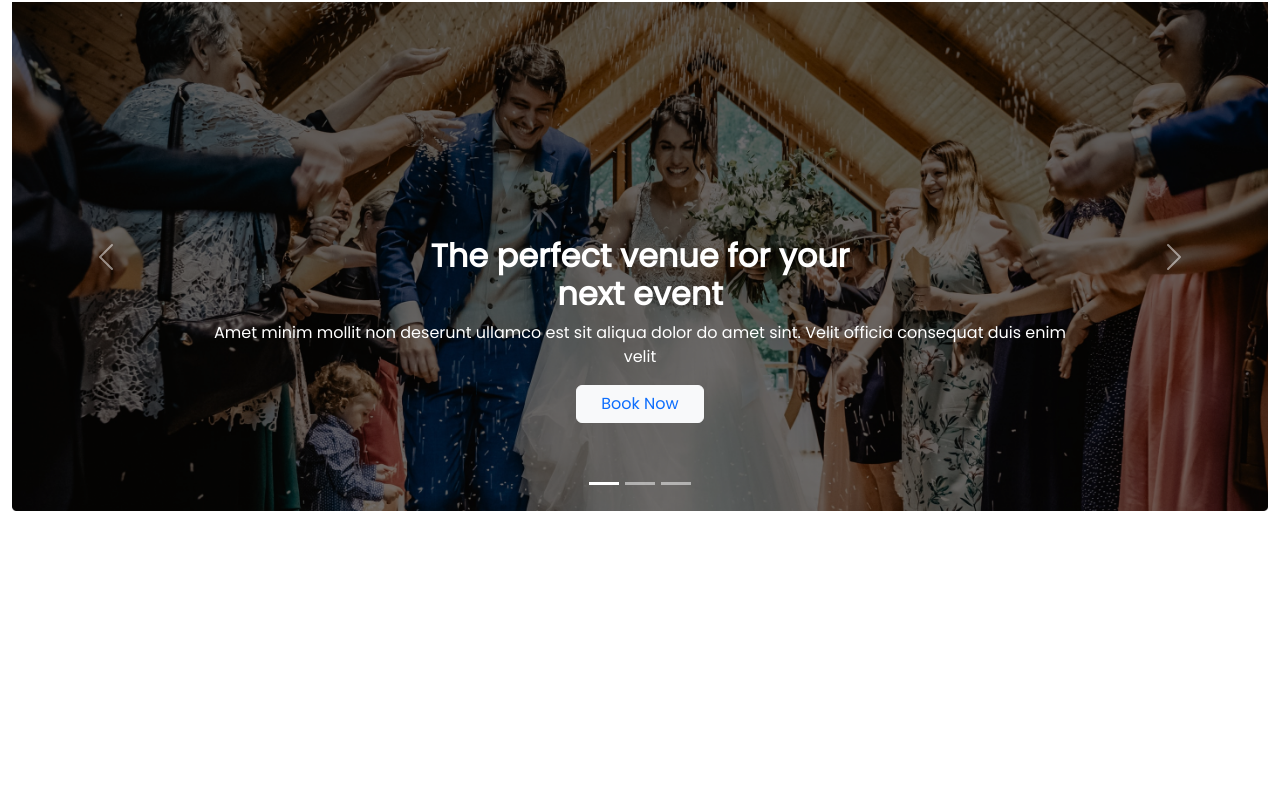
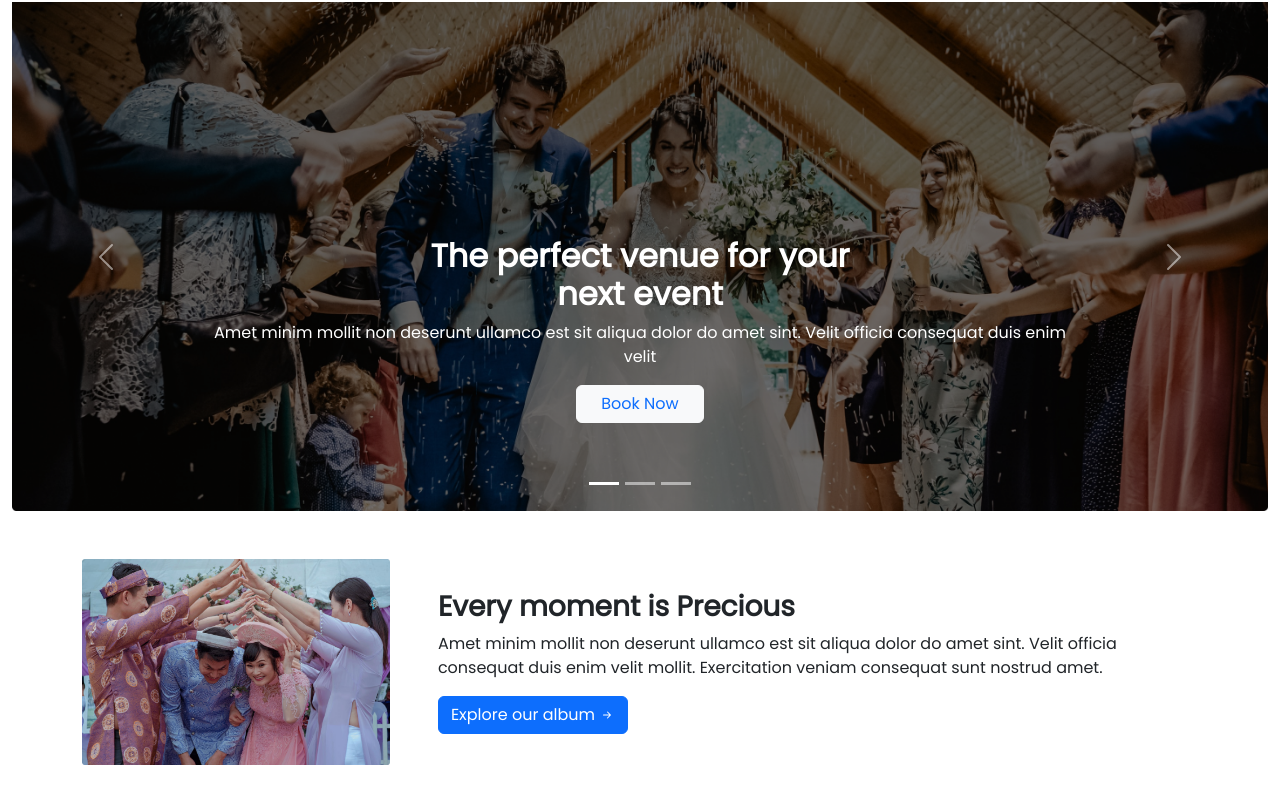
Before and after one commit to Fuad-Taufiqul-Hakim/convention-center-bs, a plain HTML site: page index.html in a window 1280 px wide. Shown: the part 68-872 px from the top of the page. Before the commit the page ends 800 px from the top, so only its background shows below. Drawn offline with nearby package versions, Linux system fonts and the light colour scheme.

Commit message:
wedding section added

```diff
--- a/index.html
+++ b/index.html
@@ -5,8 +5,7 @@
     <meta http-equiv="X-UA-Compatible" content="IE=edge" />
     <meta name="viewport" content="width=device-width, initial-scale=1.0" />
     <title>Convention Center</title>
-    <!-- custom css -->
-    <link rel="stylesheet" href="styles/style.css" />
+
     <!-- font -->
     <link rel="preconnect" href="https://fonts.googleapis.com" />
     <link rel="preconnect" href="https://fonts.gstatic.com" crossorigin />
@@ -21,6 +20,8 @@
       integrity="sha384-GLhlTQ8iRABdZLl6O3oVMWSktQOp6b7In1Zl3/Jr59b6EGGoI1aFkw7cmDA6j6gD"
       crossorigin="anonymous"
     />
+    <!-- custom css -->
+    <link rel="stylesheet" href="styles/style.css" />
   </head>
   <body>
     <!-- header section -->
@@ -103,6 +104,24 @@
         </div>
       </div>
     </header>
+    <!-- main section -->
+    <main class="container my-5">
+      <!-- wedding section -->
+      <section class="mt-5">
+        <div class="d-flex flex-column-reverse flex-sm-row justify-content-center align-items-center">
+          <div class="me-5">
+            <img class="img-fluid" src="images/wedding.png" alt="">
+          </div>
+          <div class="mb-2 mb-sm-0">
+            <h2 class="fs-3 fw-semibold">Every moment is Precious</h2>
+            <p>Amet minim mollit non deserunt ullamco est sit aliqua dolor do amet sint. Velit officia consequat duis enim velit mollit. Exercitation veniam consequat sunt nostrud amet.</p>
+            <button class="btn btn-primary">Explore our album <svg xmlns="http://www.w3.org/2000/svg" width="16" height="16" fill="currentColor" class="bi bi-arrow-right-short" viewBox="0 0 16 16">
+              <path fill-rule="evenodd" d="M4 8a.5.5 0 0 1 .5-.5h5.793L8.146 5.354a.5.5 0 1 1 .708-.708l3 3a.5.5 0 0 1 0 .708l-3 3a.5.5 0 0 1-.708-.708L10.293 8.5H4.5A.5.5 0 0 1 4 8z"/>
+            </svg></button>
+          </div>
+        </div>
+      </section>
+    </main>
     <!-- bs js -->
     <script
       src="https://cdn.jsdelivr.net/npm/bootstrap@5.3.0-alpha1/dist/js/bootstrap.bundle.min.js"
```
